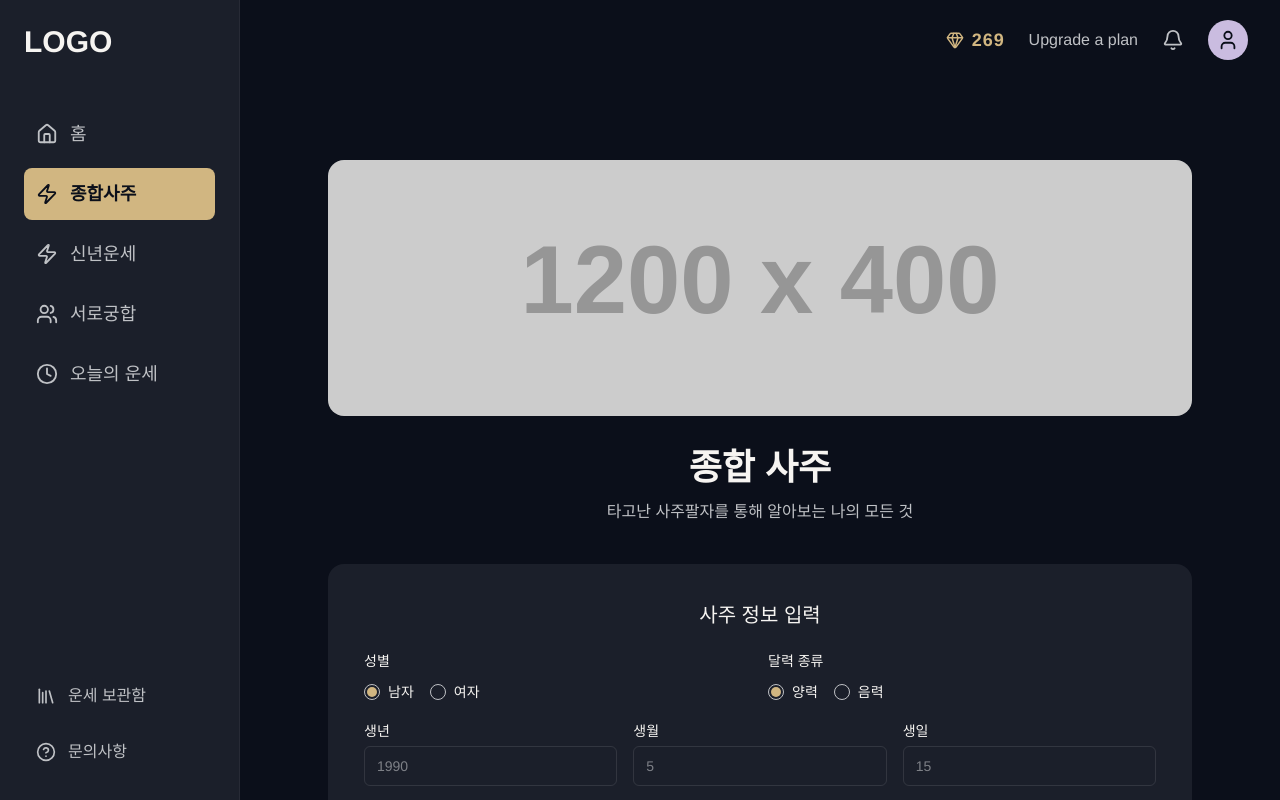
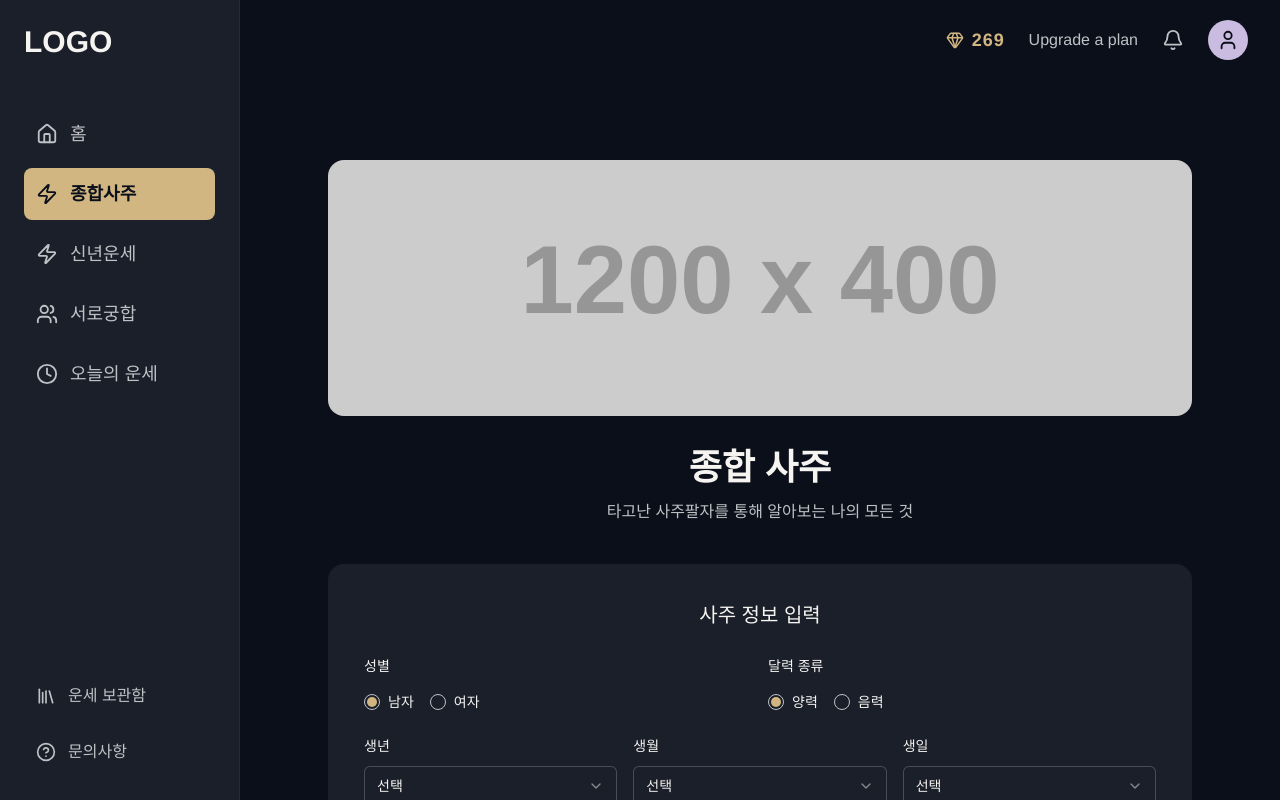
Before and after one commit to Jeai2/jjhome, a React (Vite) app: page / in a window 1280 px wide. Both pictures are taken after a click on the link "종합사주". Shown: the top 800 px of the page. Built offline with nearby package versions, Linux system fonts and the light colour scheme.

Commit message:
feat(forms): Make UserInfoForm interactive with state and dropdowns

```diff
--- a/src/components/forms/UserInfoForm.tsx
+++ b/src/components/forms/UserInfoForm.tsx
@@ -1,5 +1,7 @@
+// src/components/forms/UserInfoForm.tsx
+
+import { useState } from "react";
 import { Button } from "../ui/common/Button";
-import { Input } from "../ui/common/Input";
 import { Label } from "../ui/common/Label";
 import { RadioGroup, RadioGroupItem } from "../ui/common/RadioGroup";
 import {
@@ -10,21 +12,57 @@ import {
   SelectValue,
 } from "../ui/common/Select";
 
-// 이제 이 폼은 title과 buttonText를 외부에서 주입받는다.
+// ✅ 1. 드롭다운에 필요한 데이터들을 미리 생성한다.
+const CURRENT_YEAR = new Date().getFullYear();
+const YEARS = Array.from(
+  { length: CURRENT_YEAR - 1930 + 1 },
+  (_, i) => 1930 + i
+).reverse();
+const MONTHS = Array.from({ length: 12 }, (_, i) => i + 1);
+const DAYS = Array.from({ length: 31 }, (_, i) => i + 1);
+const TIMES = [
+  { value: "unknown", label: "모름" },
+  { value: "00:30-02:29", label: "子(자)시 (23:30~01:29)" },
+  { value: "02:30-04:29", label: "丑(축)시 (01:30~03:29)" },
+  { value: "04:30-06:29", label: "寅(인)시 (03:30~05:29)" },
+  { value: "06:30-08:29", label: "卯(묘)시 (05:30~07:29)" },
+  { value: "08:30-10:29", label: "辰(진)시 (07:30~09:29)" },
+  { value: "10:30-12:29", label: "巳(사)시 (09:30~11:29)" },
+  { value: "12:30-14:29", label: "午(오)시 (11:30~13:29)" },
+  { value: "14:30-16:29", label: "未(미)시 (13:30~15:29)" },
+  { value: "16:30-18:29", label: "申(신)시 (15:30~17:29)" },
+  { value: "18:30-20:29", label: "酉(유)시 (17:30~19:29)" },
+  { value: "20:30-22:29", label: "戌(술)시 (19:30~21:29)" },
+  { value: "22:30-23:29", label: "亥(해)시 (21:00~23:29)" },
+];
+
 interface UserInfoFormProps {
   title: string;
   buttonText: string;
 }
 
 export const UserInfoForm = ({ title, buttonText }: UserInfoFormProps) => {
+  // ✅ 2. 각 입력 필드의 값을 '기억'하기 위한 상태(state)들을 생성한다.
+  const [gender, setGender] = useState("male");
+  const [calendarType, setCalendarType] = useState("solar");
+  const [birthYear, setBirthYear] = useState<string | undefined>();
+  const [birthMonth, setBirthMonth] = useState<string | undefined>();
+  const [birthDay, setBirthDay] = useState<string | undefined>();
+  const [birthTime, setBirthTime] = useState<string | undefined>();
+
   return (
     <div className="w-full bg-transparent p-1">
       <h3 className="text-h2-m text-center text-text-light mb-6">{title}</h3>
       <div className="grid grid-cols-1 gap-6">
         <div className="grid grid-cols-2 gap-4">
-          <div className="grid gap-2">
+          <div className="space-y-2">
             <Label>성별</Label>
-            <RadioGroup defaultValue="male" className="flex gap-4 pt-2">
+            {/* ✅ 3. RadioGroup의 값과 상태를 연결한다. */}
+            <RadioGroup
+              value={gender}
+              onValueChange={setGender}
+              className="flex gap-4 pt-2"
+            >
               <div className="flex items-center space-x-2">
                 <RadioGroupItem value="male" id={`r-male-${title}`} />
                 <Label htmlFor={`r-male-${title}`}>남자</Label>
@@ -35,9 +73,13 @@ export const UserInfoForm = ({ title, buttonText }: UserInfoFormProps) => {
               </div>
             </RadioGroup>
           </div>
-          <div className="grid gap-2">
+          <div className="space-y-2">
             <Label>달력 종류</Label>
-            <RadioGroup defaultValue="solar" className="flex gap-4 pt-2">
+            <RadioGroup
+              value={calendarType}
+              onValueChange={setCalendarType}
+              className="flex gap-4 pt-2"
+            >
               <div className="flex items-center space-x-2">
                 <RadioGroupItem value="solar" id={`r-solar-${title}`} />
                 <Label htmlFor={`r-solar-${title}`}>양력</Label>
@@ -49,41 +91,79 @@ export const UserInfoForm = ({ title, buttonText }: UserInfoFormProps) => {
             </RadioGroup>
           </div>
         </div>
+
+        {/* ✅ 4. Input 필드를 Select(드롭다운) 컴포넌트로 교체한다. */}
         <div className="grid grid-cols-3 gap-4">
-          <div className="grid gap-2">
-            <Label htmlFor={`birth-year-${title}`}>생년</Label>
-            <Input
-              id={`birth-year-${title}`}
-              placeholder="1990"
-              type="number"
-            />
+          <div className="space-y-2">
+            <Label>생년</Label>
+            <Select value={birthYear} onValueChange={setBirthYear}>
+              <SelectTrigger>
+                <SelectValue placeholder="선택" />
+              </SelectTrigger>
+              <SelectContent>
+                {YEARS.map((year) => (
+                  <SelectItem key={year} value={String(year)}>
+                    {year}년
+                  </SelectItem>
+                ))}
+              </SelectContent>
+            </Select>
           </div>
-          <div className="grid gap-2">
-            <Label htmlFor={`birth-month-${title}`}>생월</Label>
-            <Input id={`birth-month-${title}`} placeholder="5" type="number" />
+          <div className="space-y-2">
+            <Label>생월</Label>
+            <Select value={birthMonth} onValueChange={setBirthMonth}>
+              <SelectTrigger>
+                <SelectValue placeholder="선택" />
+              </SelectTrigger>
+              <SelectContent>
+                {MONTHS.map((month) => (
+                  <SelectItem key={month} value={String(month)}>
+                    {month}월
+                  </SelectItem>
+                ))}
+              </SelectContent>
+            </Select>
           </div>
-          <div className="grid gap-2">
-            <Label htmlFor={`birth-day-${title}`}>생일</Label>
-            <Input id={`birth-day-${title}`} placeholder="15" type="number" />
+          <div className="space-y-2">
+            <Label>생일</Label>
+            <Select value={birthDay} onValueChange={setBirthDay}>
+              <SelectTrigger>
+                <SelectValue placeholder="선택" />
+              </SelectTrigger>
+              <SelectContent>
+                {DAYS.map((day) => (
+                  <SelectItem key={day} value={String(day)}>
+                    {day}일
+                  </SelectItem>
+                ))}
+              </SelectContent>
+            </Select>
           </div>
         </div>
-        <div className="grid gap-2">
-          <Label htmlFor={`birth-time-${title}`}>생시</Label>
-          <Select>
-            <SelectTrigger id={`birth-time-${title}`}>
+
+        <div className="space-y-2">
+          <Label>생시</Label>
+          <Select value={birthTime} onValueChange={setBirthTime}>
+            <SelectTrigger>
               <SelectValue placeholder="시간을 선택하세요" />
             </SelectTrigger>
             <SelectContent>
-              <SelectItem value="unknown">모름</SelectItem>
-              <SelectItem value="0">子(자)시 (23:30~01:29)</SelectItem>
+              {TIMES.map((time) => (
+                <SelectItem key={time.value} value={time.value}>
+                  {time.label}
+                </SelectItem>
+              ))}
             </SelectContent>
           </Select>
         </div>
-        <div className="pt-4">
-          <Button className="w-full" size="lg">
-            {buttonText}
-          </Button>
-        </div>
+
+        {buttonText && (
+          <div className="pt-4">
+            <Button className="w-full" size="lg">
+              {buttonText}
+            </Button>
+          </div>
+        )}
       </div>
     </div>
   );
--- a/src/components/ui/common/Select.tsx
+++ b/src/components/ui/common/Select.tsx
@@ -1,3 +1,5 @@
+// src/components/ui/common/Select.tsx
+
 "use client";
 
 import * as React from "react";
@@ -7,7 +9,9 @@ import { Check, ChevronDown } from "lucide-react";
 import { cn } from "@/lib/utils";
 
 const Select = SelectPrimitive.Root;
+
 const SelectGroup = SelectPrimitive.Group;
+
 const SelectValue = SelectPrimitive.Value;
 
 const SelectTrigger = React.forwardRef<
@@ -17,7 +21,9 @@ const SelectTrigger = React.forwardRef<
   <SelectPrimitive.Trigger
     ref={ref}
     className={cn(
-      "flex h-10 w-full items-center justify-between rounded-md border border-white/10 bg-transparent px-3 py-2 text-sm text-text-light ring-offset-background placeholder:text-muted-foreground focus:outline-none focus:ring-2 focus:ring-accent-gold/50 disabled:cursor-not-allowed disabled:opacity-50",
+      // ✅ 스타일을 우리 디자인 시스템에 맞게 수정: input, text-light, ring-accent-gold
+      "flex h-10 w-full items-center justify-between rounded-md border border-white/20 bg-background-sub px-3 py-2 text-sm text-text-light ring-offset-background placeholder:text-text-muted focus:outline-none focus:ring-2 focus:ring-accent-gold",
+      "disabled:cursor-not-allowed disabled:opacity-50",
       className
     )}
     {...props}
@@ -38,8 +44,14 @@ const SelectContent = React.forwardRef<
     <SelectPrimitive.Content
       ref={ref}
       className={cn(
-        "relative z-50 min-w-[8rem] overflow-hidden rounded-md border bg-background-sub text-text-light shadow-md animate-in fade-in-80",
-        position === "popper" && "translate-y-1",
+        "relative z-50 min-w-[8rem] overflow-hidden rounded-md border shadow-lg",
+        // ✅ 배경과 텍스트 색상을 우리 디자인 시스템의 색상으로 명시한다.
+        "border-white/20 bg-background-sub text-text-light",
+        // 스크롤 기능은 그대로 유지한다.
+        "max-h-96 overflow-y-auto",
+        "data-[state=open]:animate-in data-[state=closed]:animate-out data-[state=closed]:fade-out-0 data-[state=open]:fade-in-0 data-[state=closed]:zoom-out-95 data-[state=open]:zoom-in-95 data-[side=bottom]:slide-in-from-top-2 data-[side=left]:slide-in-from-right-2 data-[side=right]:slide-in-from-left-2 data-[side=top]:slide-in-from-bottom-2",
+        position === "popper" &&
+          "data-[side=bottom]:translate-y-1 data-[side=left]:-translate-x-1 data-[side=right]:translate-x-1 data-[side=top]:-translate-y-1",
         className
       )}
       position={position}
@@ -59,6 +71,20 @@ const SelectContent = React.forwardRef<
 ));
 SelectContent.displayName = SelectPrimitive.Content.displayName;
 
+// ... (SelectLabel, SelectItem, SelectSeparator는 수정 없음) ...
+
+const SelectLabel = React.forwardRef<
+  React.ElementRef<typeof SelectPrimitive.Label>,
+  React.ComponentPropsWithoutRef<typeof SelectPrimitive.Label>
+>(({ className, ...props }, ref) => (
+  <SelectPrimitive.Label
+    ref={ref}
+    className={cn("py-1.5 pl-8 pr-2 text-sm font-semibold", className)}
+    {...props}
+  />
+));
+SelectLabel.displayName = SelectPrimitive.Label.displayName;
+
 const SelectItem = React.forwardRef<
   React.ElementRef<typeof SelectPrimitive.Item>,
   React.ComponentPropsWithoutRef<typeof SelectPrimitive.Item>
@@ -66,7 +92,10 @@ const SelectItem = React.forwardRef<
   <SelectPrimitive.Item
     ref={ref}
     className={cn(
-      "relative flex w-full cursor-default select-none items-center rounded-sm py-1.5 pl-8 pr-2 text-sm outline-none focus:bg-white/5 focus:text-text-light data-[disabled]:pointer-events-none data-[disabled]:opacity-50",
+      "relative flex w-full cursor-default select-none items-center rounded-sm py-1.5 pl-8 pr-2 text-sm outline-none",
+      // ✅ 포커스 스타일을 우리 디자인 시스템에 맞게 수정
+      "focus:bg-accent-gold/20 focus:text-text-light",
+      "data-[disabled]:pointer-events-none data-[disabled]:opacity-50",
       className
     )}
     {...props}
@@ -76,10 +105,23 @@ const SelectItem = React.forwardRef<
         <Check className="h-4 w-4" />
       </SelectPrimitive.ItemIndicator>
     </span>
+
     <SelectPrimitive.ItemText>{children}</SelectPrimitive.ItemText>
   </SelectPrimitive.Item>
 ));
 SelectItem.displayName = SelectPrimitive.Item.displayName;
+
+const SelectSeparator = React.forwardRef<
+  React.ElementRef<typeof SelectPrimitive.Separator>,
+  React.ComponentPropsWithoutRef<typeof SelectPrimitive.Separator>
+>(({ className, ...props }, ref) => (
+  <SelectPrimitive.Separator
+    ref={ref}
+    className={cn("-mx-1 my-1 h-px bg-muted", className)}
+    {...props}
+  />
+));
+SelectSeparator.displayName = SelectPrimitive.Separator.displayName;
 
 export {
   Select,
@@ -87,5 +129,7 @@ export {
   SelectValue,
   SelectTrigger,
   SelectContent,
+  SelectLabel,
   SelectItem,
+  SelectSeparator,
 };
```
